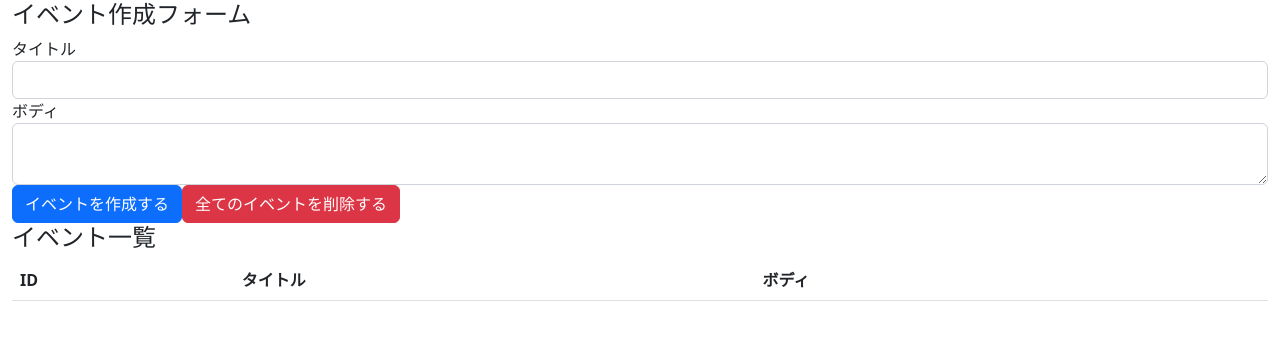
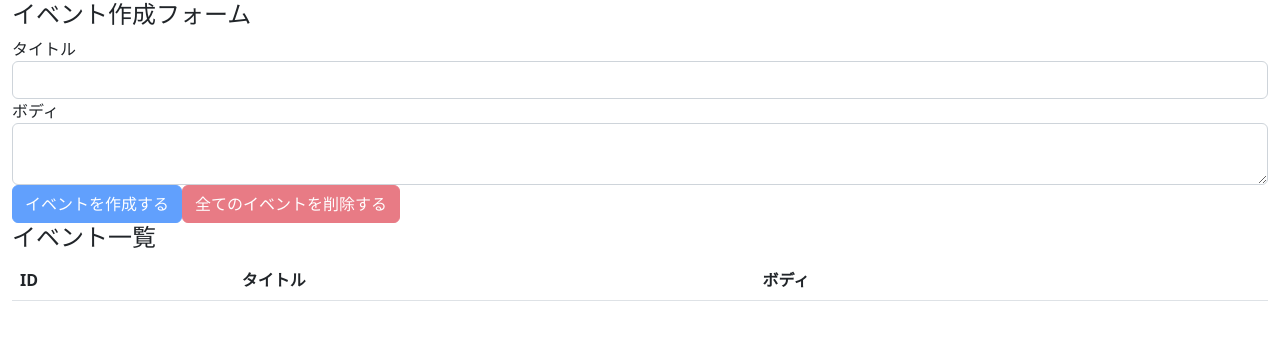
Before and after one commit to yokkepp/react-hooks-practice, a React (Create React App) app: page / in a window 1280 px wide. Shown: the top 340 px of the page. Built offline with nearby package versions, Linux system fonts and the light colour scheme.

Commit message:
create validation buttons

```diff
--- a/src/components/App.js
+++ b/src/components/App.js
@@ -7,18 +7,33 @@
   const [state, dispatch] = useReducer(reducer, []);
   const [title, setTitle] = useState("");
   const [body, setBody] = useState("");
+
   const addEvent = (e) => {
     e.preventDefault();
-    const action = {
+    console.log({ state });
+    dispatch({
       type: "CREATE_EVENT",
       title,
       body,
-    };
-    console.log({ state });
-    dispatch(action);
+    });
     setTitle("");
     setBody("");
   };
+
+  const deleteAllEvents = (e) => {
+    e.preventDefault();
+    const action = {
+      type: "DELETE_ALL_EVENTS",
+    };
+
+    const result = window.confirm(
+      "本当に全てのイベントを削除してよろしいですか？"
+    );
+    if (result) dispatch(action);
+  };
+
+  const unCreatable = title === "" || body === "";
+  const unAllDeletable = state.length === 0;
 
   return (
     <>
@@ -30,7 +45,9 @@
             <input
               className="form-control"
               id="formEventTitle"
-              onChange={(e) => setTitle(e.target.value)}
+              onChange={(e) => {
+                setTitle(e.target.value);
+              }}
               value={title}
             ></input>
           </div>
@@ -46,10 +63,21 @@
             ></textarea>
           </div>
         </form>
-        <button className="btn btn-primary" onClick={addEvent}>
+        <button
+          id="addEventButton"
+          className="btn btn-primary"
+          onClick={addEvent}
+          disabled={unCreatable}
+        >
           イベントを作成する
         </button>
-        <button className="btn btn-danger">全てのイベントを削除する</button>
+        <button
+          className="btn btn-danger"
+          onClick={deleteAllEvents}
+          disabled={unAllDeletable}
+        >
+          全てのイベントを削除する
+        </button>
         <h4>イベント一覧</h4>
         <table className="table table-hover">
           <thead>
--- a/src/components/Event.js
+++ b/src/components/Event.js
@@ -3,7 +3,10 @@
   const id = event.id;
   const handleClickDeleteButton = () => {
     const action = { type: "DELETE_EVENT", id };
-    dispatch(action);
+    const result = window.confirm(
+      `本当にイベント（id=${id}）削除してもよいですか？`
+    );
+    if (result) dispatch(action);
   };
 
   return (
--- a/src/reducers/index.js
+++ b/src/reducers/index.js
@@ -31,7 +31,7 @@
 
     case "DELETE_EVENT":
       return state.filter((event) => event.id !== action.id);
-    case "DELETE_ALL_EVENT":
+    case "DELETE_ALL_EVENTS":
       return [];
     default:
       return state;
```
